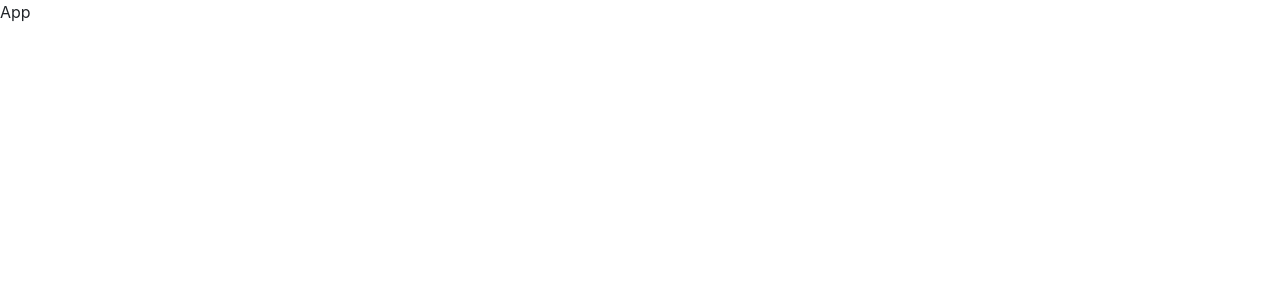
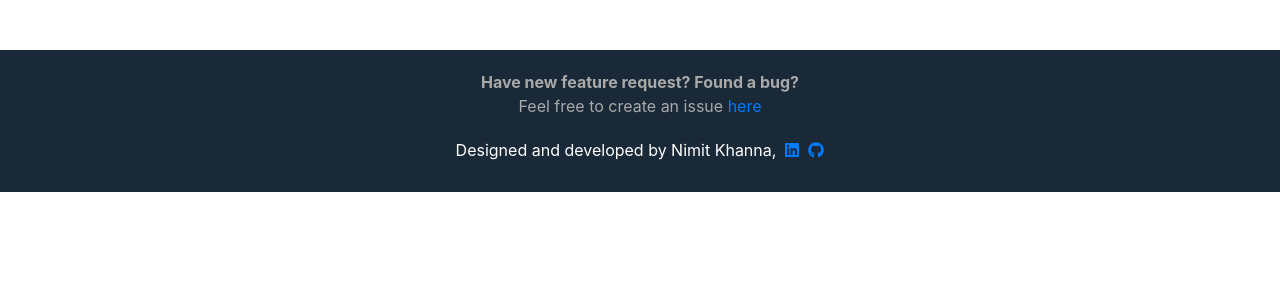
Before and after one commit to Nimit3-droid/Friend-Pay, a React (Create React App) app: page / in a window 1280 px wide. Shown: the top 300 px of the page. Built offline with nearby package versions, Linux system fonts and the light colour scheme.

Commit message:
Footer Added

```diff
--- a/src/App.js
+++ b/src/App.js
@@ -1,12 +1,15 @@
 import React from 'react'
+import 'App.scss'
+import Footer from 'components/Footer'
 
 
-function App() {
+const App=()=> {
+
 
   return (
     <div className="App">
 
-      App
+      <Footer/>
 
     </div>
   );
--- /dev/null
+++ b/src/components/Footer.js
@@ -0,0 +1,38 @@
+import React from 'react';
+import { FontAwesomeIcon } from '@fortawesome/react-fontawesome';
+import { faLinkedin, faGithub } from '@fortawesome/free-brands-svg-icons'
+
+import 'components/Footer.scss'
+
+function Footer() {
+  const issueURL = "https://github.com/Nimit3-droid/Friend-Pay/issues/new"
+
+  return (
+    <div id="footer-container">
+      <span>
+        <b>Have new feature request? Found a bug?</b>
+        <br/>
+        Feel free to create an issue&nbsp;
+        <a target="_blank"
+           rel="noopener noreferrer"
+           href={issueURL}>here</a>
+      </span>
+
+      <footer>
+      Designed and developed by Nimit Khanna, &nbsp;
+      <a target="_blank"
+         rel="noopener noreferrer"
+         href="https://www.linkedin.com/in/nimit-khanna-7a66331a0/">
+        <FontAwesomeIcon icon={faLinkedin} />
+      </a>&nbsp;&nbsp;
+      <a target="_blank"
+         rel="noopener noreferrer"
+         href="https://github.com/Nimit3-droid/Friend-Pay">
+        <FontAwesomeIcon icon={faGithub} />
+      </a>
+      </footer>
+    </div>
+  )
+}
+
+export default Footer;
--- /dev/null
+++ b/src/components/Footer.scss
@@ -0,0 +1,14 @@
+@import 'index.scss';
+
+#footer-container {
+  background-color: $dark-navy;
+  padding: 20px 10px 30px 10px;
+  margin-top: 50px;
+  text-align: center;
+  color: darkgray;
+
+}
+#footer-container footer {
+  margin-top: 20px;
+  color: $base-font;
+}
```
